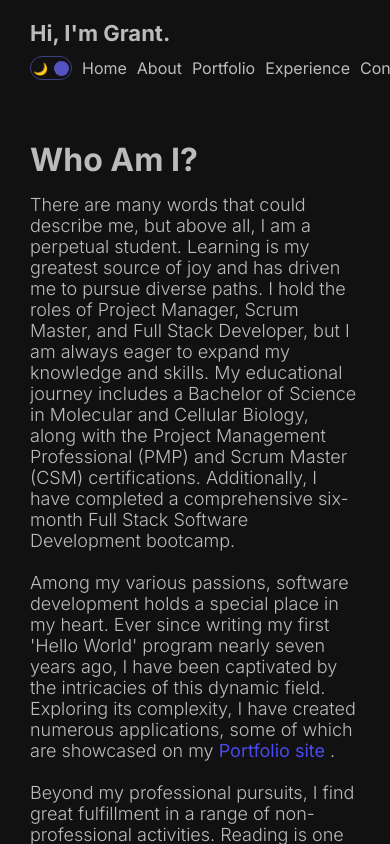
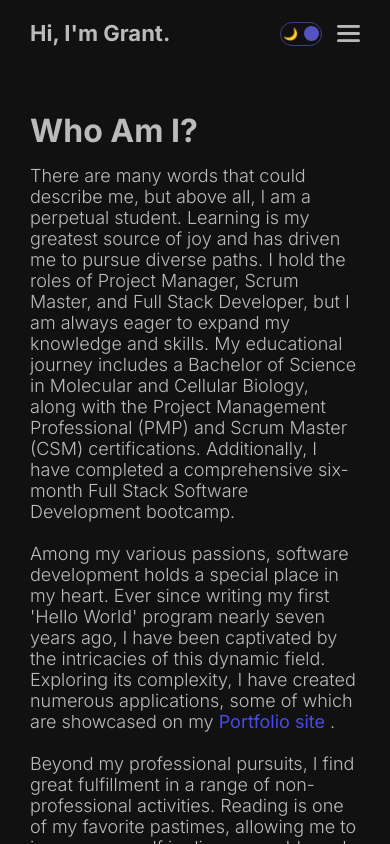
Before and after one commit to GrantLicata/Portfolio, a Next.js app: page /about in a window 390 px wide. Shown: the top 844 px of the page. Built offline with nearby package versions, Linux system fonts and the light colour scheme.

Commit message:
Responsive top navigation created

```diff
--- a/src/components/navbar/Navbar.jsx
+++ b/src/components/navbar/Navbar.jsx
@@ -4,8 +4,8 @@ import Link from "next/link";
 import styles from "./navbar.module.css";
 import DarkModeToggle from "../DarkModeToggle/DarkModeToggle";
 import { ThemeContext } from "../../context/ThemeContext";
-// import Image from "next/image";
-// import Menu from "public/menu.png";
+import Image from "next/image";
+import Menu from "public/menu.png";
 
 const links = [
   {
@@ -36,29 +36,38 @@ const links = [
 ];
 
 const Navbar = () => {
+  // Dark vs light mode theme context
   const { toggle, mode } = useContext(ThemeContext);
+  // Responsive menu state
+  const [isCollapsed, setIsCollapsed] = useState(true);
 
-  // const [menuState, setMenuState] = useState(false);
-
-  // const toggleMenu = () => {
-  //   if (menuState === true) {
-  //     setMenuState(false);
-  //     console.log("Menu closed");
-  //   } else {
-  //     setMenuState(true);
-  //     console.log("Menu opened");
-  //   }
-  // };
+  const toggleMenu = () => {
+    if (isCollapsed === false) {
+      setIsCollapsed(true);
+      console.log("Menu closed");
+    } else {
+      setIsCollapsed(false);
+      console.log("Menu opened");
+    }
+  };
 
   return (
+    <>
       <div className={styles.container}>
         <Link href="/" className={styles.logo}>
           Hi, I&apos;m Grant.
         </Link>
-      {/* <Image src={Menu} className={styles.menu} /> */}
-      <div className={styles.links}>
+        <div className={styles.navRight}>
+          <div className={styles.interactives}>
+            <Image
+              src={Menu}
+              className={mode === "light" ? styles.menuLight : styles.menuDark}
+              onClick={toggleMenu}
+              alt="button for navigation options"
+            />
             <DarkModeToggle />
-        {/* Generate a list of navigation links using the "Links" list above */}
+          </div>
+          <div className={isCollapsed === true ? styles.links : styles.hidden}>
             {links.map((link) => (
               <Link
                 key={link.id}
@@ -72,6 +81,26 @@ const Navbar = () => {
             ))}
           </div>
         </div>
+      </div>
+      <div className={styles.mobileList}>
+        <div
+          className={isCollapsed === true ? styles.hidden : styles.pattyLinks}
+        >
+          {links.map((link) => (
+            <Link
+              key={link.id}
+              href={link.url}
+              className={
+                mode === "light" ? styles.lightModeLink : styles.darkModeLink
+              }
+              onClick={() => setIsCollapsed(true)}
+            >
+              {link.title}
+            </Link>
+          ))}
+        </div>
+      </div>
+    </>
   );
 };
 
--- a/src/components/navbar/navbar.module.css
+++ b/src/components/navbar/navbar.module.css
@@ -38,31 +38,85 @@
   display: none;
 }
 
+.navRight {
+  display: flex;
+  gap: 20px;
+}
+
+.hidden {
+  display: flex;
+  align-items: center;
+  gap: 20px;
+}
+
+.mobileList {
+  display: none;
+}
+
 @media only screen and (max-width: 768px) {
+  .mobileList {
+    display: contents;
+  }
+
   .container {
     height: auto;
     gap: 5px;
     display: flex;
-    flex-direction: column;
-    align-items: start;
+    align-items: center;
     padding-top: 20px;
     padding-bottom: 20px;
   }
 
   .links {
+    display: none;
+  }
+
+  .pattyLinks {
     display: flex;
-    align-items: center;
+    flex-direction: column;
     gap: 10px;
+    margin-bottom: 10px;
   }
 
   .logo {
     padding-bottom: 5px;
   }
 
-  /* .menu {
+  .menuDark {
+    padding-bottom: 5px;
     display: inline;
-    height: 30px;
+    height: 28px;
     width: auto;
     filter: invert() opacity(70%);
-  } */
+  }
+
+  .menuLight {
+    padding-bottom: 5px;
+    display: inline;
+    height: 28px;
+    width: auto;
+    /* filter: invert() opacity(70%); */
+  }
+
+  .interactives {
+    display: flex;
+    flex-direction: row-reverse;
+    gap: 15px;
+  }
+
+  .hidden {
+    display: none;
+  }
+
+  .lightModeLink {
+    font-size: 20px;
+    padding-bottom: 2px;
+    border-bottom: 1px solid rgba(112, 128, 144, 0.704);
+  }
+
+  .darkModeLink {
+    font-size: 20px;
+    padding-bottom: 2px;
+    border-bottom: 1px solid rgba(112, 128, 144, 0.748);
+  }
 }
```
Lines whose indentation alone changed are shown as unchanged.
